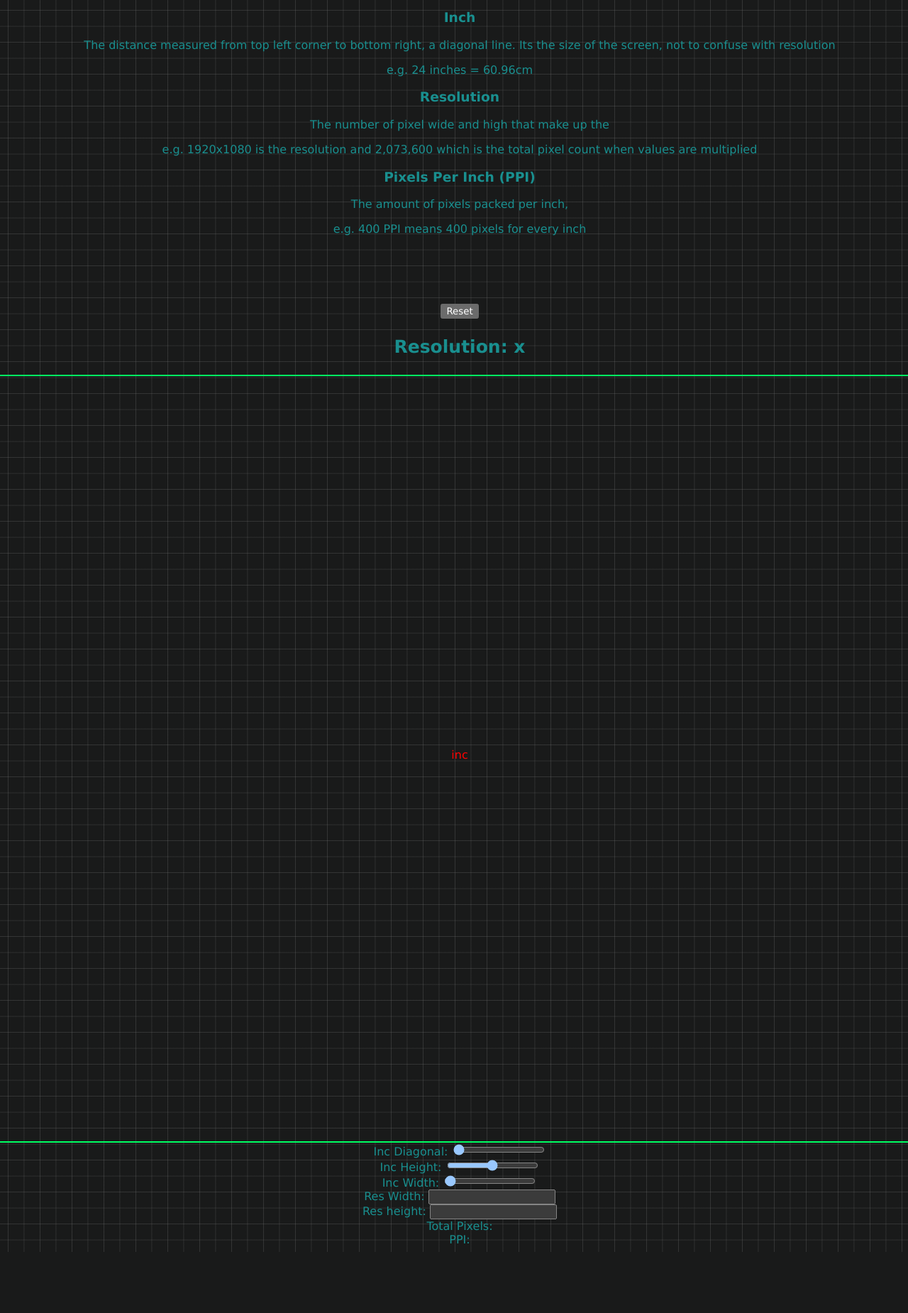
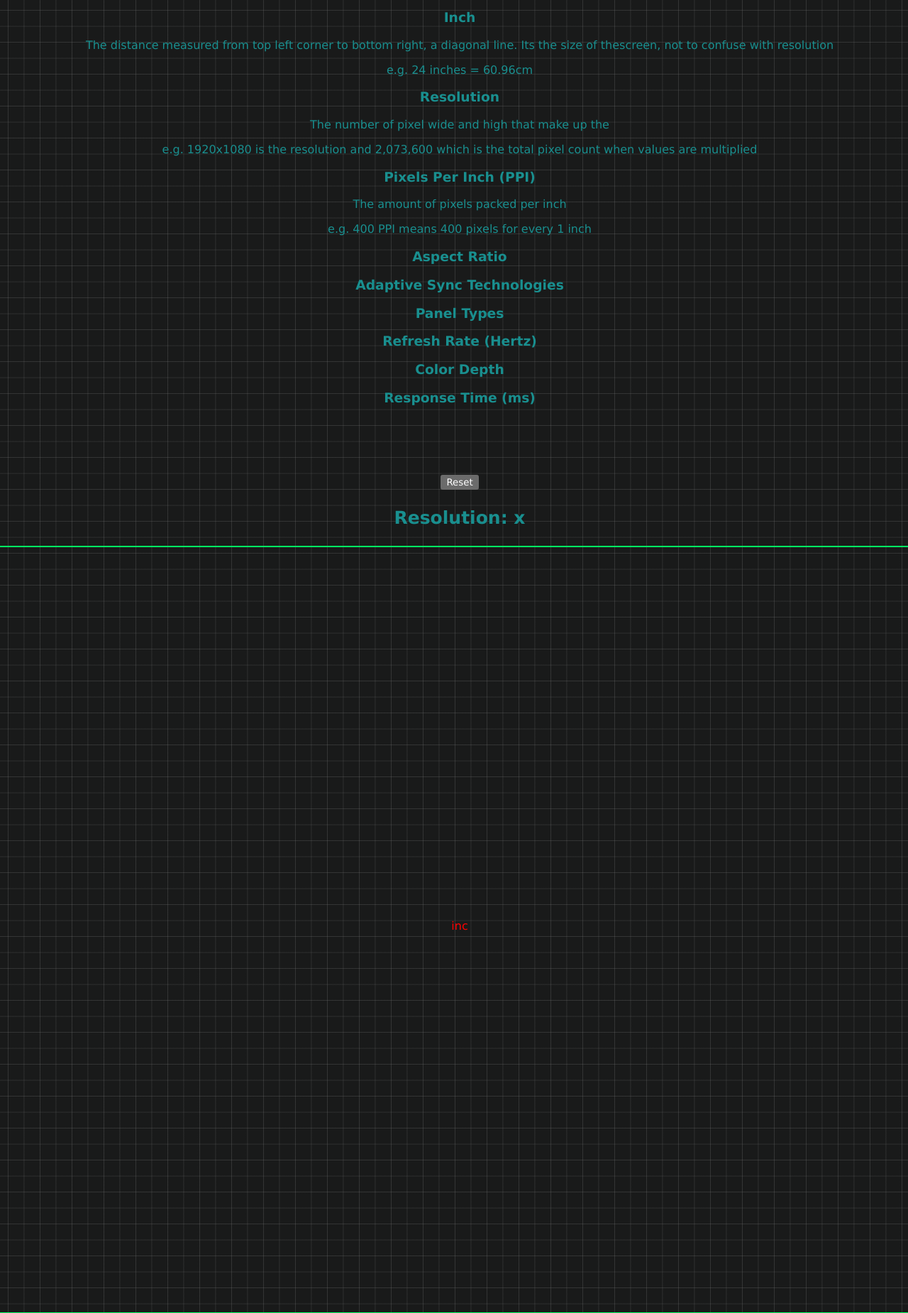
Before and after one commit to SirAfro76/R.I.P., a plain HTML site: page index.html in a window 1280 px wide. Shown: the part 154-2004 px from the top of the page at 71% size. Before the commit the page ends 1918 px from the top, so only its background shows below. Drawn offline with Linux system fonts and the light colour scheme.

Commit message:
Files sorted into folders

```diff
--- a/index.html
+++ b/index.html
@@ -2,43 +2,55 @@
 <html lang="en">
 
 <head>
-    <title>R.I.P.</title>
-    <link rel="stylesheet" href="stylesheet.css">
+    <title>Monitor Breakdown</title>
+    <link rel="stylesheet" href="/src/css/stylesheet.css">
     <link rel="icon" type="image/x-con" href="icons/lcd.png">
     <meta charset="UTF-8">
     <meta name="viewport" content="width=device-width, initial-scale=1.0">
 </head>
+
 <div class="container"></div>
 
 <body>
     <header>
         <div id="information">
             <div>
-                <h1>Resolution, Inches & PPI</h1>
+                <h1>Monitor For Dummies</h1>
                 <p id="ptp">Whats the difference?</p>
             </div>
             <div>
                 <h3 id="title">Inch</h3>
-                <p id="pp">The distance measured from top left corner to
-                    bottom right, a diagonal line. Its the size of the
-                    screen, not to confuse with resolution</p>
+                <p id="pp">The distance measured from top left corner to bottom right, a diagonal line. Its the size of thescreen, not to confuse with resolution</p>
                 <p>e.g. 24 inches = 60.96cm </p>
             </div>
             <div>
                 <h3 id="title">Resolution</h3>
-                <p id="pp">The number of pixel wide and high that make up
-                    the </p>
-                <p>e.g. 1920x1080 is the resolution and 2,073,600 which is
-                    the total pixel count when values are multiplied</p>
+                <p id="pp">The number of pixel wide and high that make up the </p>
+                <p>e.g. 1920x1080 is the resolution and 2,073,600 which is the total pixel count when values are multiplied</p>
             </div>
             <div>
                 <h3>Pixels Per Inch (PPI)</h3>
-                <p>The amount of pixels packed per inch,</p>
-                <p>e.g. 400 PPI means 400 pixels for every inch</p>
+                <p>The amount of pixels packed per inch</p>
+                <p>e.g. 400 PPI means 400 pixels for every 1 inch</p>
             </div>
             <div>
+                <h3>Aspect Ratio</h3>
             </div>
-        </div>
+            <div>
+                <h3>Adaptive Sync Technologies</h3>
+            </div>
+            <div>
+                <h3>Panel Types</h3>
+            </div>
+            <div>
+                <h3>Refresh Rate (Hertz)</h3>
+            </div>
+            <div>
+                <h3>Color Depth</h3>
+            </div>
+            <div>
+                <h3>Response Time (ms)</h3>
+            </div>
     </header>
     <main>
         <div>
@@ -46,36 +58,40 @@
         </div>
         <div>
             <p id="res">Resolution:
-                <span id="res-width-value" class="clickable"></span>x<span id="res-height-value"
-                    class="clickable"></span>
+                <span id="res-width-value" class="clickable"></span>x
+                <span id="res-height-value" class="clickable"></span>
             </p>
         </div>
         <div>
-            <svg id="rect-svg" class="svg-container" width="1920" height="1080" xmlns="http://www.w3.org/2000/svg">
+            <svg id="rect-svg" class="svg-container" width="1920" height="1080">
                 <rect class="rect-outline" x="0" y="0" width="1920" height="1080" id="rect" />
-                <text x="960" y="540" class="center-text" fill="red" text-anchor="middle">inc<tspan id="inc-value"
-                        class="clickable"></tspan></text>
+                <text x="960" y="540" class="center-text" fill="red" text-anchor="middle">inc
+                    <tspan id="inc-diag-ct" class="clickable"></tspan>
+                </text>
             </svg>
         </div>
         <div>
             <label>Inc Diagonal:<span id="inc-diag"></span></label>
-            <input id="inc-diag-value" type="range" class="slider" min="0" max="9000" value="24">
+            <input id="inc-diag-value" type="range" step="1" min="1" max="100" value="24">
         </div>
         <div>
             <label>Inc Height:<span id="inc-height"></span></label>
-            <input id="inc-height-value" type="range" class="slider" min="0" max="9000" value="11.7 ">
+            <input id="inc-height-value" type="range" step="1" min="0" max="7680" value="11.7 ">
         </div>
         <div>
             <label>Inc Width:<span id="inc-width-value"></span></label>
-            <input id="inc-width-value" type="range" class="slider" min="0" max="9000" value="24">
+            <input id="inc-width-value" type="range" step="1" min="0" max="7680" value="24">
         </div>
         <div>
             <label>Res Width:<span id="res-width"></span></label>
-            <input id="res-width-value">
+            <input type="range" id="res-width-value">
         </div>
         <div>
             <label>Res height:<span id="res-height"></span></label>
-            <input id="res-height-value">
+            <input type="range" id="res-height-value">
+        </div>
+        <div>
+            <label>Aspect Ratio:<span id="aspect-ratio"></span></label>
         </div>
         <div>
             <div id="pixel-count">Total Pixels:<span id="total-pixels"></span></div>
--- a/script.js
+++ b/script.js
@@ -22,43 +22,25 @@ if ("serviceWorker" in navigator) {
     console.log("Service worker is not supported.");
 }
 
-// ██╗   ██╗ █████╗ ██████╗ ███████╗
-// ██║   ██║██╔══██╗██╔══██╗██╔════╝
-// ██║   ██║███████║██████╔╝███████╗
-// ╚██╗ ██╔╝██╔══██║██╔══██╗╚════██║
-//  ╚████╔╝ ██║  ██║██║  ██║███████║
-//   ╚═══╝  ╚═╝  ╚═╝╚═╝  ╚═╝╚══════╝
 
 // Inches Overall
-const inches = document.getElementById('inc-diag-display');
+const inches = document.getElementById('inc-diag-value');
 const inc_value = document.getElementById('inc-diag');
+const centre_text = document.getElementById('inc-diag-ct');
 
 // Svg
 const rect = document.getElementById('rect-outline');
+rect_width = rect.getAttribute('width');
+rect_height = rect.getAttribute('height');
 
 
-
-// ███████╗██╗   ██╗███╗   ██╗ ██████╗███████╗
-// ██╔════╝██║   ██║████╗  ██║██╔════╝██╔════╝
-// █████╗  ██║   ██║██╔██╗ ██║██║     ███████╗
-// ██╔══╝  ██║   ██║██║╚██╗██║██║     ╚════██║
-// ██║     ╚██████╔╝██║ ╚████║╚██████╗███████║
-// ╚═╝      ╚═════╝ ╚═╝  ╚═══╝ ╚═════╝╚══════╝
-
+// Functions
 function mod_inch() {
     const new_inc_val = parseFloat(inches.value);
-    inc_value.textContent = `${new_inc_val}`;
+    inc_value.textContent = ` ${new_inc_val}"`;
+    centre_text.textContent = ` ${new_inc_val}"`;
 }
-mod_inch();
 
 
-
-// ███████╗██╗   ██╗███████╗███╗   ██╗████████╗███████╗
-// ██╔════╝██║   ██║██╔════╝████╗  ██║╚══██╔══╝██╔════╝
-// █████╗  ██║   ██║█████╗  ██╔██╗ ██║   ██║   ███████╗
-// ██╔══╝  ╚██╗ ██╔╝██╔══╝  ██║╚██╗██║   ██║   ╚════██║
-// ███████╗ ╚████╔╝ ███████╗██║ ╚████║   ██║   ███████║
-// ╚══════╝  ╚═══╝  ╚══════╝╚═╝  ╚═══╝   ╚═╝   ╚══════╝
-
-
+mod_inch();
 inches.addEventListener('input', mod_inch)
--- a/stylesheet.css
+++ b/src/css/stylesheet.css
@@ -60,5 +60,5 @@ ul {
 }
 
 #reset-button {
-    margin-top:80px;
+    margin-top: 80px;
 }
```
Also changed, not shown: src/icons/lcd.png (renamed from icons/lcd.png).
